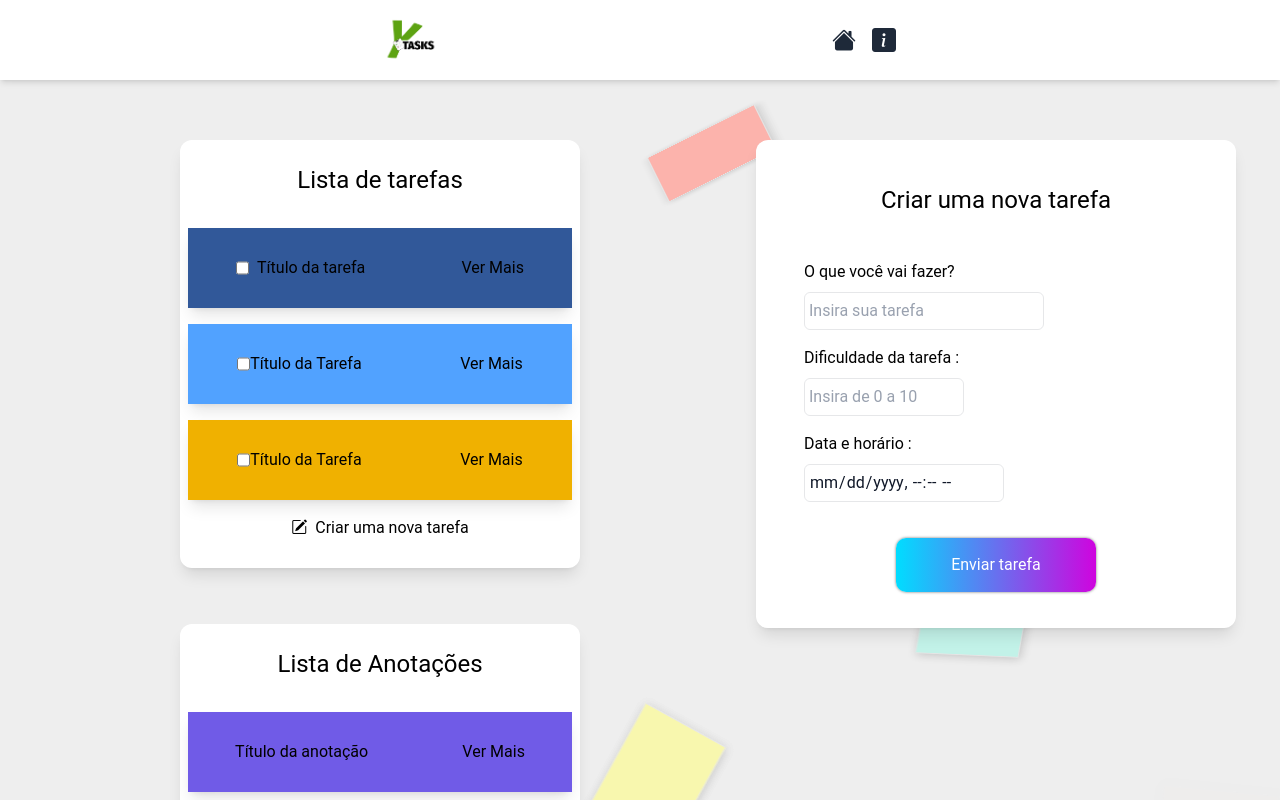
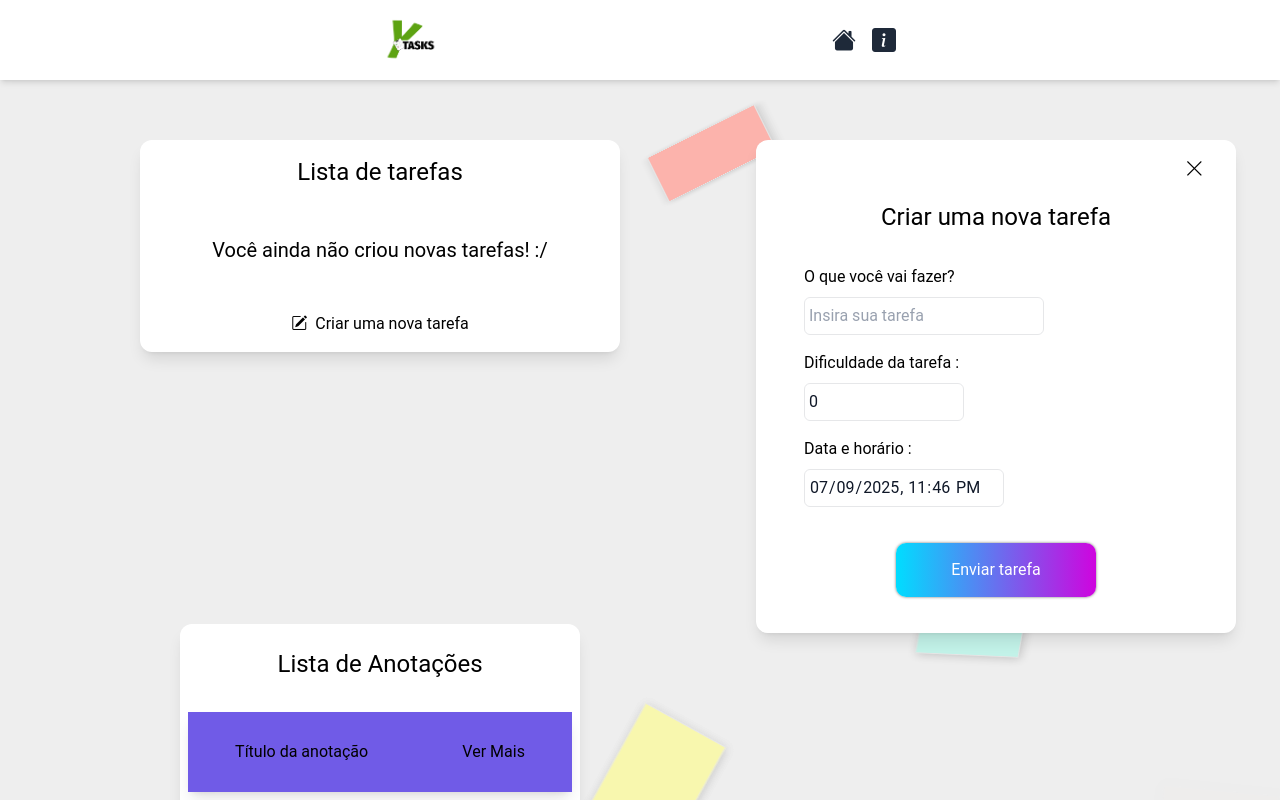
Before and after one commit to YanFelipy/ytasks-app, a React (Vite) app: page /create in a window 1280 px wide. Both pictures are taken after a click on the button "Criar uma nova tarefa". Shown: the top 800 px of the page. Built offline with nearby package versions, Linux system fonts and the light colour scheme.

Commit message:
Adding and loading tasks

```diff
--- a/src/components/TaskForm.tsx
+++ b/src/components/TaskForm.tsx
@@ -1,109 +1,134 @@
-import { useState, type ChangeEvent, type FormEvent, /* type useEffect  */} from "react";
+import {
+  useState,
+  type ChangeEvent,
+  type FormEvent /* type useEffect  */,
+} from "react";
 
 //interfaces
- // import { ITask } from "../interfaces/ITask.tsx";
+import type { ITask } from "../interfaces/ITask.tsx";
 
 interface Props {
-    btnText : string;
+  btnText: string;
+  taskList: ITask[];
+  setTaskList: React.Dispatch<React.SetStateAction<ITask[]>>;
 }
 
-    const TaskForm = ({btnText}: Props) => {
+const TaskForm = ({ btnText, taskList, setTaskList }: Props) => {
 
-          const firstDate = new Date()
-  const formatDate = new Intl.DateTimeFormat('pt-BR', {
-  dateStyle: 'short',
-  timeStyle: 'short',
-  timeZone: 'America/Sao_Paulo'
+  //states
+  const [id, setId] = useState<number>(0);
+  const [error, setError] = useState<string>("");
+  const [nameTask, setNameTask] = useState<string>("");
+  const [difficulty, setDifficulty] = useState<number>(0);
+  const [date, setDate] = useState<Date>(new Date());
+
+
+  const formatDate = new Intl.DateTimeFormat("pt-BR", {
+    dateStyle: "short",
+    timeStyle: "short",
+    timeZone: "America/Sao_Paulo",
   });
 
-const now = formatDate.format(firstDate)
+  const now = formatDate.format(new Date());
 
-      const [id, setId ] = useState<number>(0)
-      const [error, setError] = useState<string>("")
-      const [nameTask, setNameTask] = useState<string>("")
-      const [difficulty, setDifficulty] = useState<number>(0)
-      const [date, setDate] = useState<Date>  (new Date())
+  //events
+  const onInputChange = (e: ChangeEvent<HTMLInputElement>) => {
+    if (e.target.name == "nameTask") {
+      setNameTask(e.target.value);
+    } else if (e.target.name == "difficulty") {
+      setDifficulty(e.target.valueAsNumber);
+    } else {
+      setDate(new Date(e.target.value));
+    }
+  };
+
+  const submitCreateTask = (e: FormEvent<HTMLFormElement>) => {
+    e.preventDefault();
+
+    const selectedDate = formatDate.format(date);
+
+    if (selectedDate < now) {
+      console.log("Data menor que a de hoje");
+      setError("Data inválida, insira uma data maior que a de hoje!");
+    } else {
+        setError("");
+
+        const id = Math.floor(Math.random() *1000)
+         const newTask : ITask = {id, nameTask, difficulty, date}
+
+    setTaskList!([...taskList, newTask])
+
+    setNameTask("")
+    setDifficulty(0)
+    setDate(new Date())
 
 
 
 
-      //events
-    const onInputChange = (e : ChangeEvent<HTMLInputElement>) => {
-
- if (e.target.name == "nameTask") {
-setNameTask(e.target.value)
-
-   } else if (e.target.name == "difficulty") {
-setDifficulty(parseInt(e.target.value))
-
-   } else  {
-setDate(new Date(e.target.value))
-}
-
-
+    console.log(taskList)
 
   }
-
-
-    const onSubmit = (e: FormEvent) => {
-    e.preventDefault()
-
-const selectedDate = formatDate.format(date)
-console.log(selectedDate)
-
-    if(selectedDate < now) {
-    console.log("Data menor que a de hoje")
-    setError("Data inválida, insira uma data maior que a de hoje!")
-
-
-    } else {
-      console.log("Data show")
-    setError("")
-    }
-  }
+};
 
   return (
-   <form onSubmit={onSubmit} className=" text-black  w-100 flex flex-col gap-4 w-2xl p-2 mb-5">
-
-
-  <label className="flex flex-col items-start w-65" >
+    <form
+      onSubmit={submitCreateTask}
+      className=" text-black  w-100 flex flex-col gap-4 w-2xl p-2 mb-5"
+    >
+      <label className="flex flex-col items-start w-65">
         <span className="mb-2">O que você vai fazer?</span>
-    <input name="nameTask"  onChange={onInputChange} placeholder="Insira sua tarefa"  className="block min-w-0 rounded-md grow border border-gray-900/10  py-1.5  pl-1 text-base text-gray-900 placeholder:text-gray-400 placeholder:text-gray-400 w-60" type="text" />
+        <input
+          value={nameTask}
+          name="nameTask"
+          onChange={onInputChange}
+          placeholder="Insira sua tarefa"
+          className="block min-w-0 rounded-md grow border border-gray-900/10  py-1.5  pl-1 text-base text-gray-900 placeholder:text-gray-400 placeholder:text-gray-400 w-60"
+          type="text"
+        />
       </label>
 
       <label className="flex flex-col items-start w-40">
         <span className="mb-2">Dificuldade da tarefa :</span>
-    <input name="difficulty" onChange={onInputChange} className="block  min-w-0 rounded-md grow border border-gray-900/10  py-1.5  pl-1 text-base text-gray-900 placeholder:text-gray-400 placeholder:text-gray-400  w-40"  placeholder="Insira de 0 a 10" min="0" max="10" type="number" />
+        <input
+          value={difficulty}
+          name="difficulty"
+          onChange={onInputChange}
+          className="block  min-w-0 rounded-md grow border border-gray-900/10  py-1.5  pl-1 text-base text-gray-900 placeholder:text-gray-400 placeholder:text-gray-400  w-40"
+          placeholder="Insira de 0 a 10"
+          min="0"
+          max="10"
+          type="number"
+        />
       </label>
-
 
       <div className="flex gap-1">
         <label className="flex flex-col items-start w-60">
           <span className="mb-2">Data e horário :</span>
-    <input  name="date" onChange={onInputChange} className="block min-w-0 rounded-md grow border border-gray-900/10  py-1.5  pl-1 text-base text-gray-900 placeholder:text-gray-400 placeholder:text-gray-400  w-50 " type="datetime-local" />
+          <input
+            value={date.toISOString().slice(0, 16)}
+            name="date"
+            onChange={onInputChange}
+            className="block min-w-0 rounded-md grow border border-gray-900/10  py-1.5  pl-1 text-base text-gray-900 placeholder:text-gray-400 placeholder:text-gray-400  w-50 "
+            type="datetime-local"
+          />
         </label>
-
-
-
-
-</div >
+      </div>
       <div className="submit-box flex flex-col">
         <label className="flex flex-col items-center mt-5 ">
-
           <input className="btn-grad w-50" value={btnText} type="submit" />
         </label>
 
-{error &&
+        {error && (
           <div className="flex justify-center">
-  <p className=" p-4 bg-gray-180 font-bold-500 text-red-800"> {error}</p>
-  </div> }
+            <p className=" p-4 bg-gray-180 font-bold-500 text-red-800">
+              {" "}
+              {error}
+            </p>
           </div>
+        )}
+      </div>
+    </form>
+  );
+};
 
-
-
-
-</form>
-  )
-}
-
-export default TaskForm
+export default TaskForm;
--- a/src/components/TaskList.tsx
+++ b/src/components/TaskList.tsx
@@ -2,10 +2,10 @@ import { useRef, useEffect } from "react"
 
 interface Props {
   textCard : string,
-  handleCreateTask : (e : React.MouseEvent<HTMLButtonElement>) => void
+  dateTask : Date
 
 }
-const TaskList = ({textCard, handleCreateTask } : Props) => {
+const TaskList = ({textCard, dateTask } : Props) => {
 const randomColor = Math.floor(Math.random() * 16777215).toString(16);
 const ref = useRef<HTMLDivElement>(null)
 
@@ -17,58 +17,69 @@ const ref = useRef<HTMLDivElement>(null)
   // eslint-disable-next-line react-hooks/exhaustive-deps
   }, []);
 
+ const formatDate = new Intl.DateTimeFormat("pt-BR", {
+    dateStyle: "short",
+    timeStyle: "short",
+    timeZone: "America/Sao_Paulo",
+  });
+
+  const formatedDate = formatDate.format(dateTask).toString()
+console.log(formatedDate)
+
+
+
+const toogleMore = () => {
+  const task = document.getElementById("more")
+
+  if(task?.classList.value.includes("min-h-20"))
+
+    task?.classList.add("min-h-50")
+}
+
+
+
+
 
   return (
-    <div className="text-black  w-100 flex flex-col gap-4 w-2xl p-2 mb-5">
- <h1 className="text-black text-2xl p-2 my-2" >Lista de tarefas</h1>
+    <div className="text-black  w-100 flex flex-col gap-4 w-2xl p-2 mb-2">
 
-      <div ref={ref} className="task shadow-lg ">
-<div className="flex justify-around items-center min-h-20">
+
+      <div ref={ref}  id="task" className="task   justify-center flex-col shadow-lg ">
+
+<div className="flex justify-around items-center min-h-15">
 
   <div className="flex">
+
+
 <input className="mr-2" type="checkbox" />
 
-  <h4> {textCard}</h4>
+  <h4 className="text-white text-shadow-lg font-bold"> {textCard}</h4>
 
   </div>
-  <button className="Ver mais">
-Ver Mais
+
+
+
+  <button className="text-white text-shadow-lg " onClick={toogleMore}>
+  Ver mais
+<i className=" ml-2 bi bi-chevron-down text-white text-shadow-lg">
+
+  </i>
   </button>
 </div>
-      </div>
 
-        <div className="task bg-blue-400 shadow-lg ">
-<div className="flex justify-around items-center min-h-20">
-  <div className="flex">
-  <input type="checkbox" />
-  <h4> Título da Tarefa</h4>
+   <div className="flex justify-end text-sm p-4 text-white  ">
 
-  </div>
-  <button className="Ver mais">
-Ver Mais
-  </button>
-</div>
+    <span className="px-3  text-shadow-lg">     <i className=" text-shadow-lg bi bi-calendar-check mr-2"></i>{formatedDate}</span>
+    </div>
       </div>
 
 
-  <div className="task bg-yellow-500 shadow-lg ">
-<div className="flex justify-around items-center min-h-20">
-  <div className="flex">
-  <input type="checkbox" />
-  <h4> Título da Tarefa</h4>
 
-  </div>
-  <button className="Ver mais">
-Ver Mais
-  </button>
-</div>
-      </div>
+
+
 
 <div>
-  <button onClick={handleCreateTask} className="">
-<i className="bi bi-pencil-square mr-2"></i>
-Criar uma nova tarefa
-  </button>
+
 </div>
 
 
--- a/src/index.css
+++ b/src/index.css
@@ -44,8 +44,12 @@ input[type="datetime-local"]::-webkit-calendar-picker-indicator {
 
 filter: invert(1);
 }
+.btn-animated{
+  font-size: 1.2em;
 
-a li i:hover {
+}
+
+a li i:hover, .btn-animated:hover {
   color: transparent;
   background-image: linear-gradient(to right, #00ddff 0%, #d300de 51%, #d9ff00 80%, #05cf34 100%);
   background-clip: text;
--- a/src/interfaces/ITask.ts
+++ b/src/interfaces/ITask.ts
@@ -1,7 +1,7 @@
 export interface ITask {
 id : number,
-taskName : string,
-difficult : number,
+nameTask : string,
+difficulty : number,
 date : Date
 
 }
--- a/src/pages/Create/Create.tsx
+++ b/src/pages/Create/Create.tsx
@@ -7,40 +7,80 @@ import TaskForm from "../../components/TaskForm.tsx";
 import NotesList from "../../components/NotesList.tsx";
 import TaskList from "../../components/TaskList.tsx";
 
-// import { ITask } from "../../interfaces/ITask";
+ import type { ITask } from "../../interfaces/ITask";
+import { useState } from "react";
 
 const Create = () => {
 
-  const handleCreateTask = () => {
-        document.getElementById("lists")?.classList.add("flex-col")
-    document.getElementById("form-notes-box")?.classList.add("hidden")
-document.getElementById("form-box")?.classList.remove("hidden")
+  const [taskList, setTaskList] = useState<ITask[]>([])
+
+
+  // toogle create tasks
+  const toogleCreateTasks = () => {
+   const lists = document.getElementById("lists")
+const formNotes = document.getElementById("form-notes-box")
+const formTasks = document.getElementById("form-tasks-box")
+
+
+if (formTasks?.classList.value.includes("hidden")) {
+ lists?.classList.add("flex-col")
+  formNotes?.classList.add("hidden")
+  formTasks.classList.remove("hidden")
+} else {
+  formTasks?.classList.add("hidden")
+ lists?.classList.remove("flex-col")
+
+}
+
+
   }
 
-    const handleCreateNote = () => {
 
-           document.getElementById("lists")?.classList.add("flex-col")
-          document.getElementById("form-box")?.classList.add("hidden")
-document.getElementById("form-notes-box")?.classList.remove("hidden")
+  // toogle create notes
+    const toogleCreateNotes = () => {
+       const lists = document.getElementById("lists")
+const formNotes = document.getElementById("form-notes-box")
+const formTasks = document.getElementById("form-tasks-box")
+
+
+if (formNotes?.classList.value.includes("hidden")) {
+ lists?.classList.add("flex-col")
+  formTasks?.classList.add("hidden")
+  formNotes.classList.remove("hidden")
+} else {
+  formNotes?.classList.add("hidden")
+ lists?.classList.remove("flex-col")
+
+}
+
   }
 
 
   return (
     <main className="min-h-screen flex justify-center max-w-screen ">
-      <div
-        id="Ref"
-        className="container-tasks p-5 flex my-10 mb-0 flex-row-reverse gap-10"
+      <div        id="Ref"
+        className="container-tasks p-5 flex my-10 mb-0 flex-row-reverse gap-10 "
       >
 <div className=" flex flex-col gap-1">
-        <div id="form-box" className=" form-box shadow-lg hidden rounded-xl w-120 h-min bg-white py-2 flex flex-col  items-center ">
-          <h1 className="text-black text-2xl p-2 my-7" >
+        <div id="form-tasks-box" className=" form-tasks-box shadow-lg hidden rounded-xl w-120 h-min bg-white py-2 flex flex-col  items-center ">
+         <div className="flex justify-end w-1/1 ">
+          <button className="my-2 btn-animated"onClick={toogleCreateTasks}>
+            <i className="bi bi-x-lg  text-black px-8  "></i>
+            </button>
+         </div>
+          <h1 className="text-black text-2xl p-2 mb-4 " >
             Criar uma nova tarefa
           </h1>
-          <TaskForm btnText="Enviar tarefa" />
+          <TaskForm btnText="Enviar tarefa" taskList={taskList} setTaskList={setTaskList}/>
         </div>
 
             <div id="form-notes-box" className=" form-notes-box  shadow-lg hidden rounded-xl w-120 h-min bg-white py-2 flex flex-col  items-center ">
-          <h1 className="text-black text-2xl p-2 my-7" >
+                  <div className="flex justify-end w-1/1 ">
+          <button className="my-2 btn-animated"onClick={toogleCreateTasks}>
+            <i className="bi bi-x-lg  text-black px-8  "></i>
+            </button>
+         </div>
+               <h1 className="text-black text-2xl p-2 mb-4 " >
             Criar uma nova anotação
           </h1>
           <NotesForm btnText="Enviar Nota" />
@@ -51,8 +91,38 @@ document.getElementById("form-notes-box")?.classList.remove("hidden")
 <div id="lists" className=" flex  gap-1">
 
 <div className="box-tasks-form w-2xl flex items-center  h-120 flex-col">
-          <div className="tasks rounded-xl shadow-lg w-100 min-h 4 bg-white">
-                       <TaskList textCard="Título da tarefa"  handleCreateTask={handleCreateTask}/>
+          <div className="tasks rounded-xl shadow-lg w-120 flex flex-col justify-center items-center  min-h 4 bg-white">
+             <h1 className="text-black text-2xl p-2 my-2" >Lista de tarefas</h1>
+
+{taskList.length == 0 ? (
+<div className="flex items-center justify-center p-4">
+    <p className="text-black text-sans text-xl p-4">Você ainda não criou novas tarefas! :/
+      </p>
+  </div>
+)    : "" }
+
+
+                      {taskList && taskList.map((task) => (
+
+                         <TaskList textCard={task.nameTask} dateTask={task.date}  />
+
+
+                      ))}
+
+
+
+                  <div>
+
+                    <div className="flex items-center justify-center p-4">
+
+  <button onClick={toogleCreateTasks} className=" text-black">
+<i className="bi bi-pencil-square mr-2"></i>
+Criar uma nova tarefa
+  </button>
+
+                    </div>
+</div>
+
           </div>
         </div>
 
@@ -60,7 +130,7 @@ document.getElementById("form-notes-box")?.classList.remove("hidden")
 
              <div className="box-notes w-2xl flex items-center  min-h flex-col">
           <div className="tasks rounded-xl  shadow-lg w-100 min-h  bg-white">
-            <NotesList textCard="Título da anotação" handleCreateNote={handleCreateNote} />
+            <NotesList textCard="Título da anotação" handleCreateNote={toogleCreateNotes} />
           </div>
         </div>
 
```
Also changed, not shown: src/interfaces/INotes.ts (added, +7 -0 lines). Lines whose indentation alone changed are shown as unchanged.
